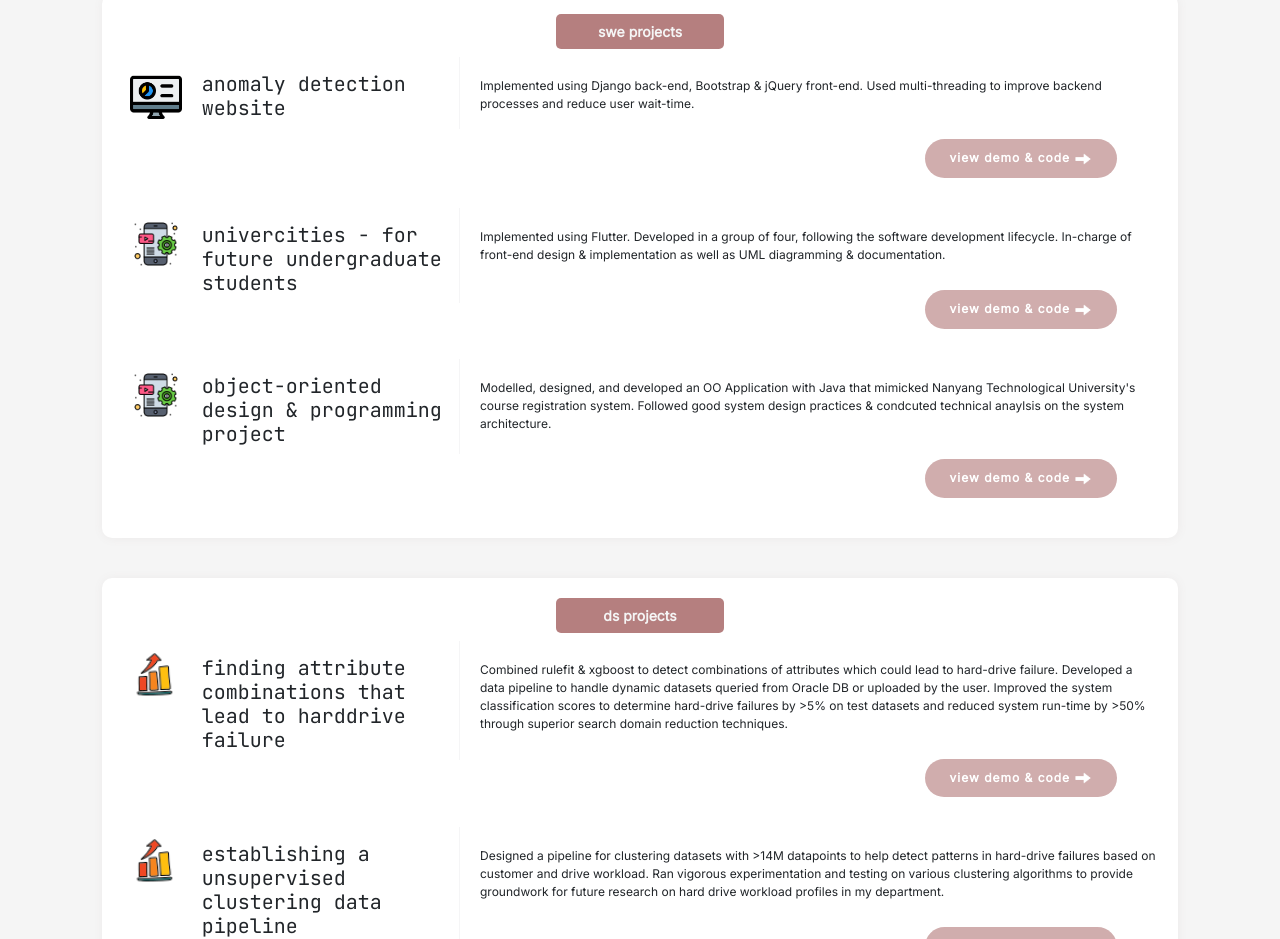
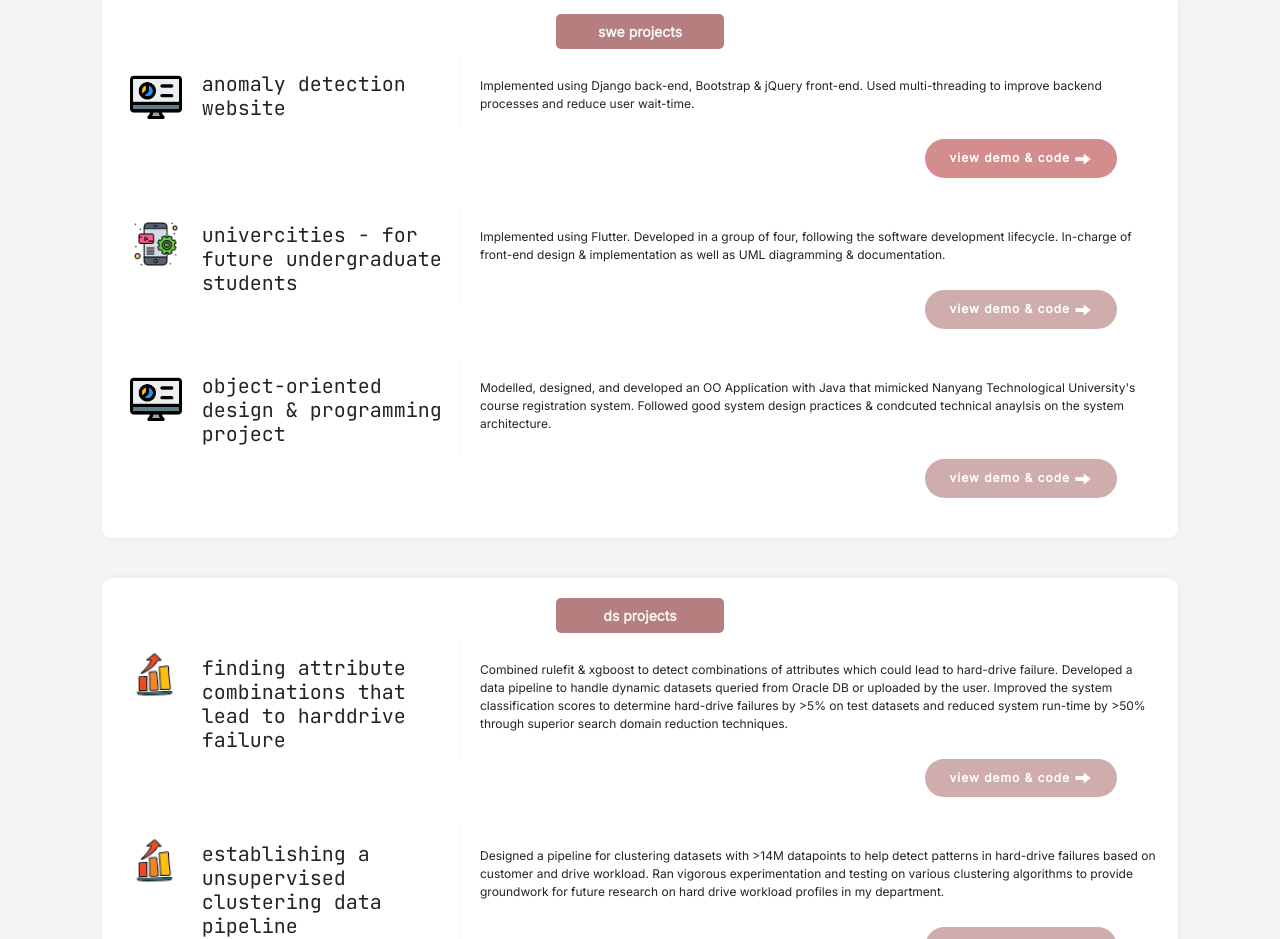
Before and after one commit to meowster99/meowster99.github.io, a website: page index.html in a window 1280 px wide. Shown: the part 1420-2359 px from the top of the page. Drawn offline with Linux system fonts and the light colour scheme; files whose address does not match are found by name.

Commit message:
launch heroku app

```diff
--- a/index.html
+++ b/index.html
@@ -235,7 +235,7 @@
                         <p>Implemented using Django back-end, Bootstrap & jQuery front-end. Used multi-threading to improve backend processes and reduce user wait-time.</p>
                     </div>
                     <div class="row button-row">
-                        <a class="action-button-download-light disable" href="https://anomaly-detector-demo.herokuapp.com/" target="_blank">view demo & code  <img src="static/assets/arrow.png" height="18"></a>
+                        <a class="action-button-download-light" href="https://anomaly-detector-demo.herokuapp.com/" target="_blank">view demo & code  <img src="static/assets/arrow.png" height="18"></a>
                     </div>
                 </div>
             </div>
@@ -263,7 +263,7 @@
                 <div class="col-12 col-md-4">
                     <div class="row first">
                         <div class="col-3 header-icon">
-                            <img src="static/assets/app-logo.png" height="52">
+                            <img src="static/assets/webapp-logo.png" height="52">
                         </div>
                         <div class="col-9">
                             <h3> object-oriented design & programming project </h3>
```
